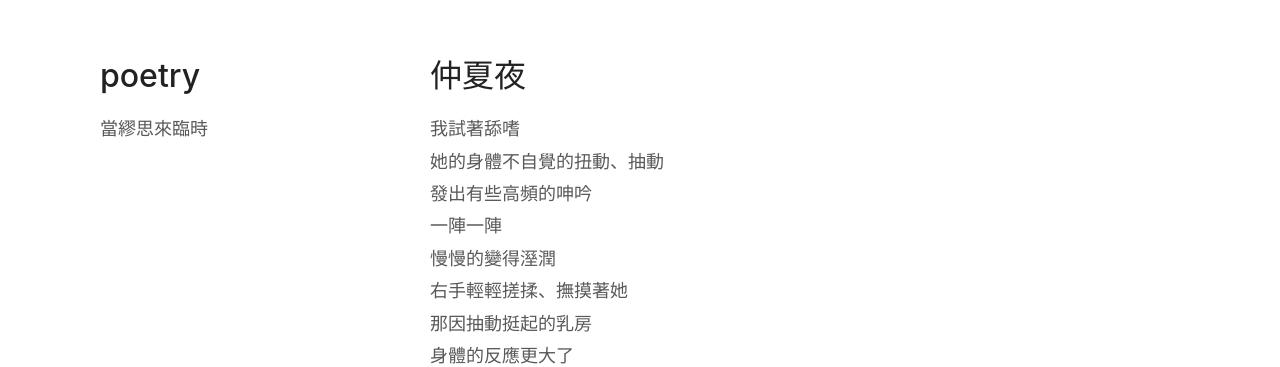
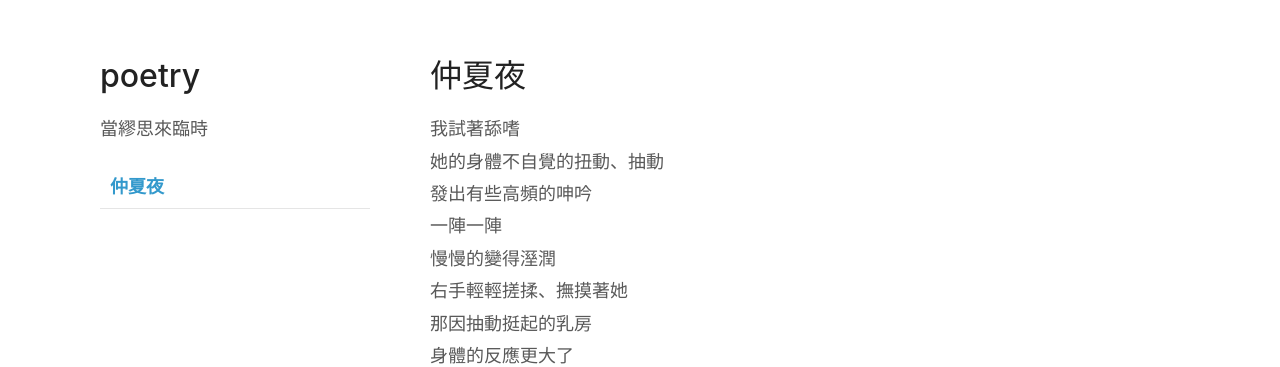
Before and after one commit to zenkarsha/poetry, a Jekyll site: the page built from index.md, in a window 1280 px wide. Shown: the top 367 px of the page. Built offline with Jekyll 4.4.1, drawn with Linux system fonts in a browser that asks for light colours; our own code applies the rules of GitHub Pages for plain Markdown files.

Commit message:
Update _config.yml

```diff
--- a/_config.yml
+++ b/_config.yml
@@ -1,3 +1,7 @@
 theme: jekyll-theme-minimal
 title: poetry
 description: 當繆思來臨時
+
+navigation:
+  - title: 仲夏夜
+    url: #仲夏夜
```
